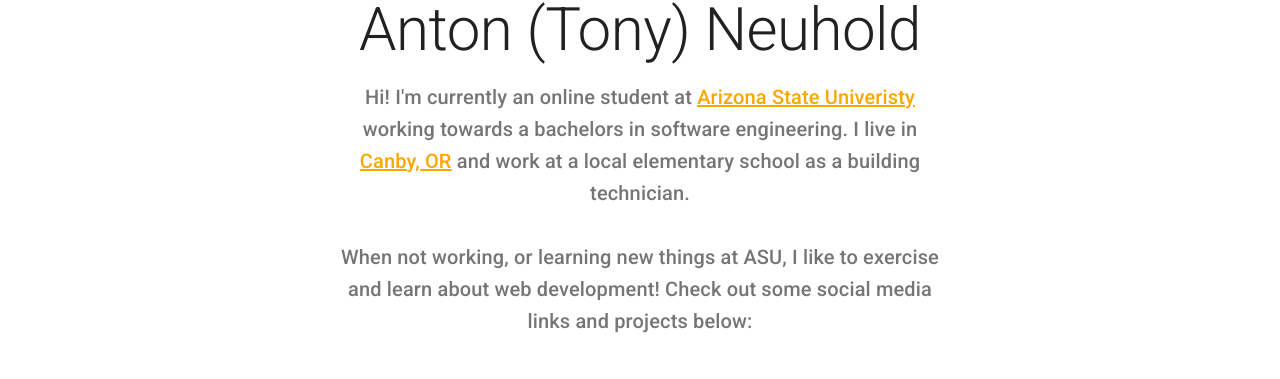
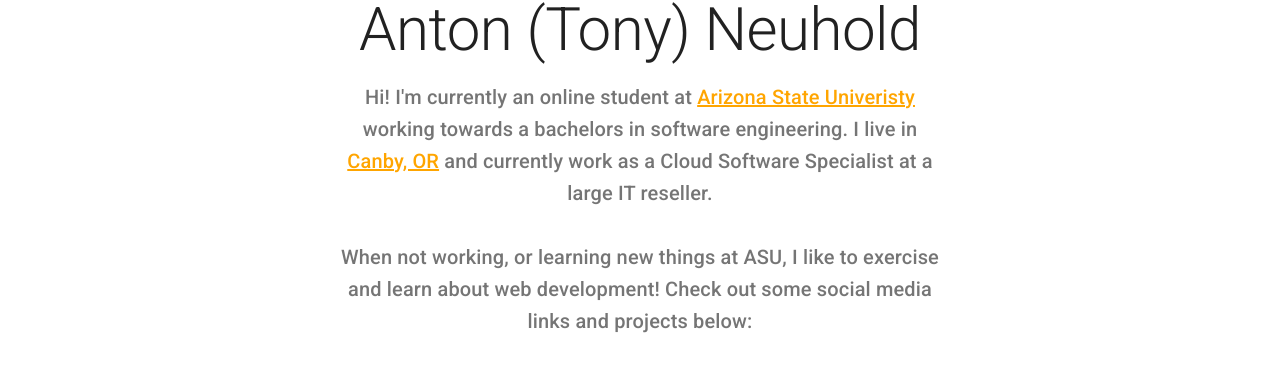
Before and after one commit to aneuhold/portfolio, a React (Create React App) app: page / in a window 1280 px wide. Shown: the part 184-563 px from the top of the page. Built offline with nearby package versions, Linux system fonts and the light colour scheme.

Commit message:
Update links Updated a couple links and the job description :)

```diff
--- a/src/Album.js
+++ b/src/Album.js
@@ -88,7 +88,7 @@ function Album(props) {
               {' '}
               <a rel="noopener noreferrer" target="_blank" href="https://www.google.com/maps/place/Canby,+OR+97013/@45.2711453,-122.7227492,13z/data=!3m1!4b1!4m5!3m4!1s0x5495646375ceb84f:0x110fdcab2e1cddd4!8m2!3d45.262205!4d-122.6921558">Canby, OR</a>
               {' '}
-              and work at a local elementary school as a building technician.
+              and currently work as a Cloud Software Specialist at a large IT reseller.
               <br />
               <br />
               When not working, or learning new things at ASU, I like to exercise and
@@ -151,7 +151,13 @@ function Album(props) {
         <Typography variant="h6" align="center" gutterBottom>
           See the code for this website
           {' '}
-          <a href="https://github.com/aneuhold/React-Projects/tree/master/portfolio">here!</a>
+          <a
+            href="https://github.com/aneuhold/portfolio"
+            rel="noopener noreferrer"
+            target="_blank"
+          >
+            here!
+          </a>
         </Typography>
         <Typography variant="subtitle1" align="center" color="textSecondary" component="p">
           ©2019 Anton Neuhold
```
Also changed, not shown: package.json (+10 -10 lines), 1 other file (tests, documents, lock files or other folders).
